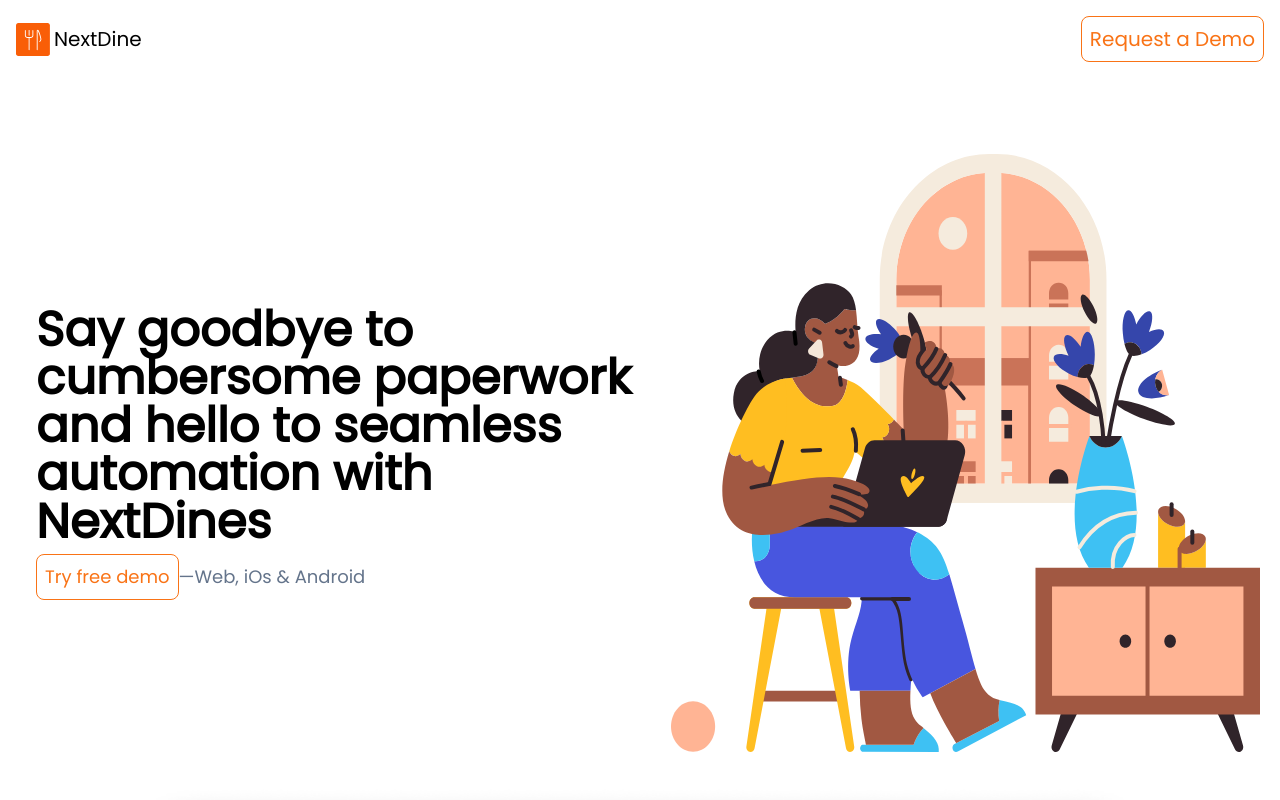
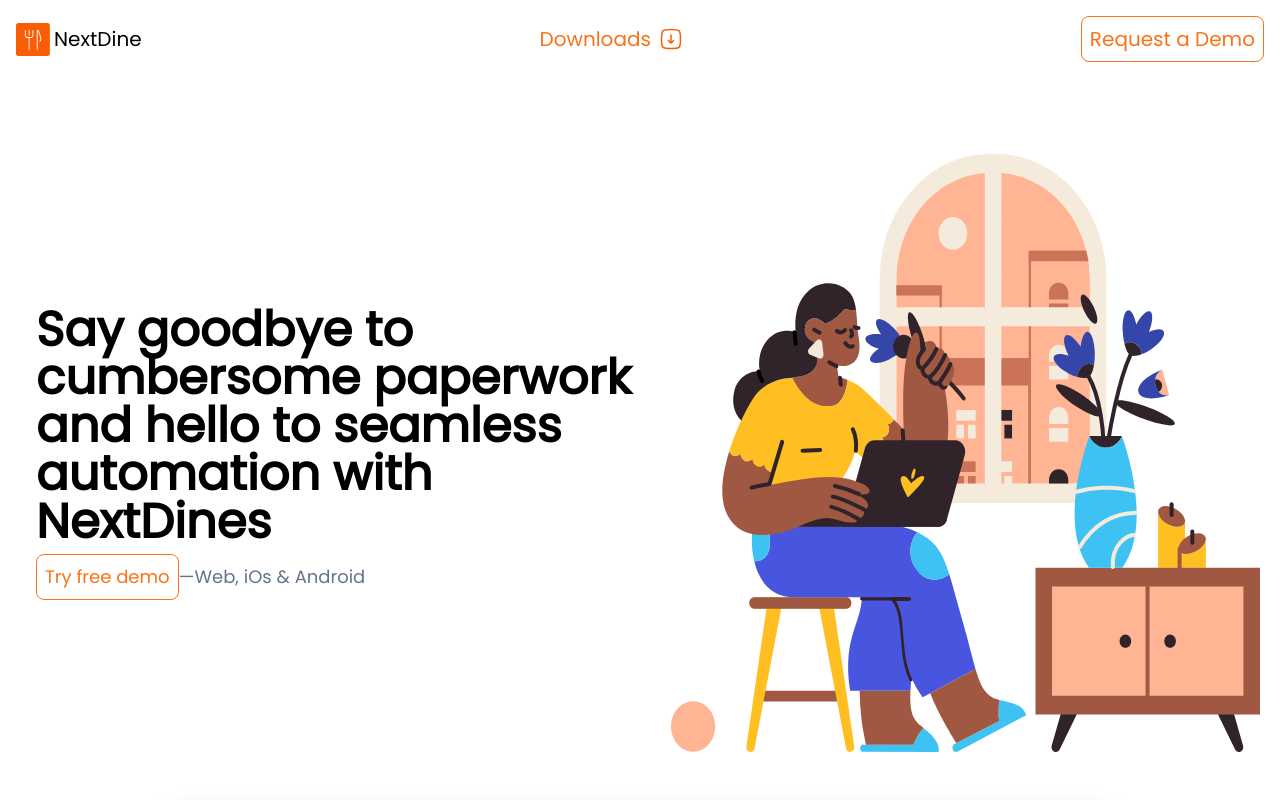
Before and after one commit to thegr8binil/NextDine, a Next.js app: page / in a window 1280 px wide. Shown: the top 800 px of the page. Built offline with nearby package versions, Linux system fonts and the light colour scheme.

Commit message:
downloads

```diff
--- a/app/layout.js
+++ b/app/layout.js
@@ -1,10 +1,7 @@
 import "./globals.css";
 import { Poppins } from "next/font/google";
 import NavBar from "@/components/NavBar";
-import HeroSection from "@/components/HeroSection";
-import Features from "@/components/Features";
-import Cards from "@/components/Cards";
-import Footer from "@/components/Footer";
+
 
 
 const Poppin = Poppins({ subsets: ["latin"], weight: "400" });
@@ -18,14 +15,11 @@
   return (
     <html lang="en">
       <body className={Poppin.className}>
-        <div className=" w-screen flex flex-col justify-center items-center">
-          <NavBar />
-          <HeroSection />
-          <Features/>
-          <Cards/>
-          <Footer/>
+      <div className=" w-screen flex flex-col justify-center items-center">
+      <NavBar />
+      </div>
+
           {children}
-        </div>
       </body>
     </html>
   );
--- a/app/page.js
+++ b/app/page.js
@@ -1,7 +1,15 @@
+import HeroSection from "@/components/HeroSection";
+import Features from "@/components/Features";
+import Cards from "@/components/Cards";
+import Footer from "@/components/Footer";
 export default function Home() {
   return (
-  <main>
+  <main className=" w-screen flex flex-col justify-center items-center">
 
+          <HeroSection />
+          <Features/>
+          <Cards/>
+          <Footer/>
   </main>
   )
 }
--- a/components/NavBar.js
+++ b/components/NavBar.js
@@ -41,7 +41,32 @@
         <h1>NextDine</h1>
       </div>
       <div>
-       <Modal buttonText="Request a Demo"/>
+        <button className=" text-orange-500 flex items-center justify-center gap-2">
+          <h1>Downloads</h1>
+          <svg
+            xmlns="http://www.w3.org/2000/svg"
+            width="24"
+            height="24"
+            viewBox="0 0 24 24"
+            fill="none"
+          >
+            <path
+              d="M2.5 12C2.5 7.52166 2.5 5.28249 3.89124 3.89124C5.28249 2.5 7.52166 2.5 12 2.5C16.4783 2.5 18.7175 2.5 20.1088 3.89124C21.5 5.28249 21.5 7.52166 21.5 12C21.5 16.4783 21.5 18.7175 20.1088 20.1088C18.7175 21.5 16.4783 21.5 12 21.5C7.52166 21.5 5.28249 21.5 3.89124 20.1088C2.5 18.7175 2.5 16.4783 2.5 12Z"
+              stroke="#F95E07"
+              stroke-width="1.5"
+            />
+            <path
+              d="M12 16V8M12 16C11.2998 16 9.99153 14.0057 9.5 13.5M12 16C12.7002 16 14.0085 14.0057 14.5 13.5"
+              stroke="#F95E07"
+              stroke-width="1.5"
+              stroke-linecap="round"
+              stroke-linejoin="round"
+            />
+          </svg>
+        </button>
+      </div>
+      <div>
+        <Modal buttonText="Request a Demo" />
       </div>
     </main>
   );
```
